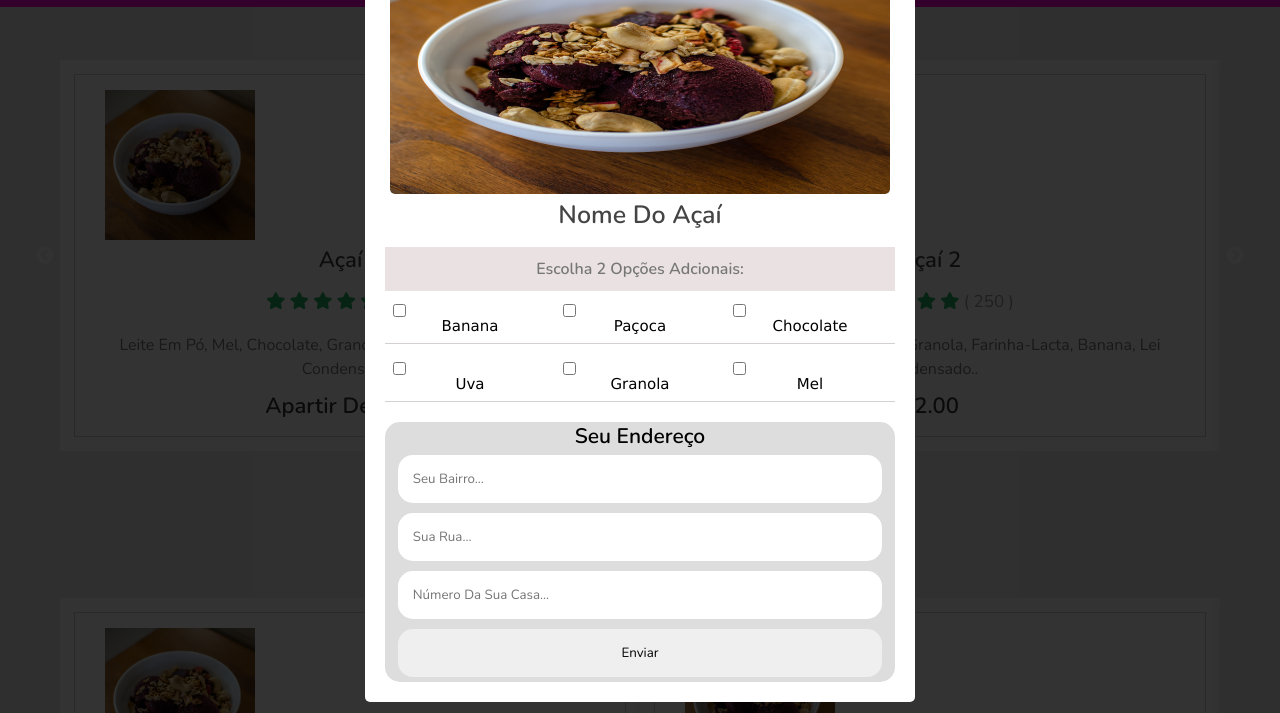
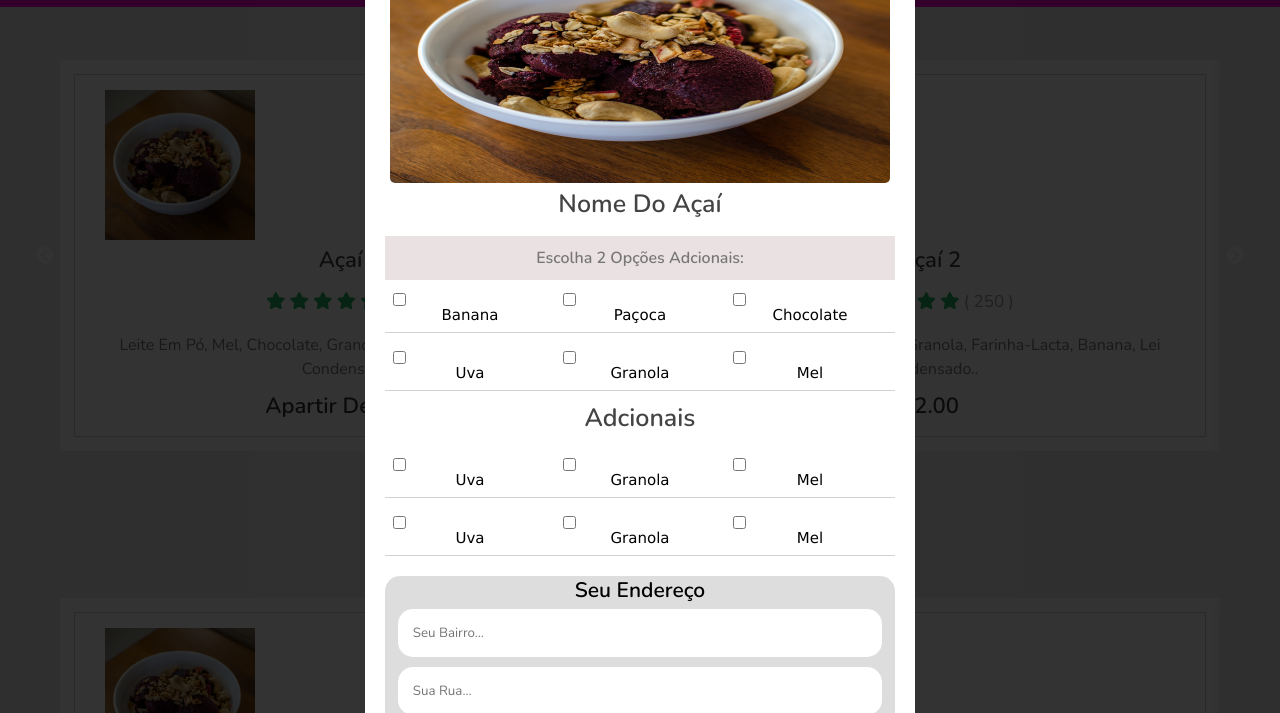
Before and after one commit to Gustavohenriquens/Site_acai2, a plain HTML site: page produtos.html in a window 1280 px wide. Both pictures are taken after a click on the element 350 px from the left and 342 px from the top of the page. Shown: the part 87-800 px from the top of the page. Drawn offline with nearby package versions, Linux system fonts and the light colour scheme.

Commit message:
Commit de atualizações

```diff
--- a/produtos.html
+++ b/produtos.html
@@ -219,6 +219,44 @@
 
          </div>
 
+
+         <h3>adcionais</h3>
+
+
+         <div class="div_adicionais_baixo">
+
+            <label>
+               <input type="checkbox" name="topping" value="leite-em-po" onclick="limitToppings()"> Uva
+            </label>
+
+            <label>
+               <input type="checkbox" name="topping" value="leite-em-po" onclick="limitToppings()"> Granola
+            </label>
+
+            <label>
+               <input type="checkbox" name="topping" value="leite-em-po" onclick="limitToppings()"> Mel
+            </label>
+
+         </div>
+
+
+
+         <div class="div_adicionais_baixo">
+
+            <label>
+               <input type="checkbox" name="topping" value="leite-em-po" onclick="limitToppings()"> Uva
+            </label>
+
+            <label>
+               <input type="checkbox" name="topping" value="leite-em-po" onclick="limitToppings()"> Granola
+            </label>
+
+            <label>
+               <input type="checkbox" name="topping" value="leite-em-po" onclick="limitToppings()"> Mel
+            </label>
+
+         </div>
+
      </form>
 
 
```
